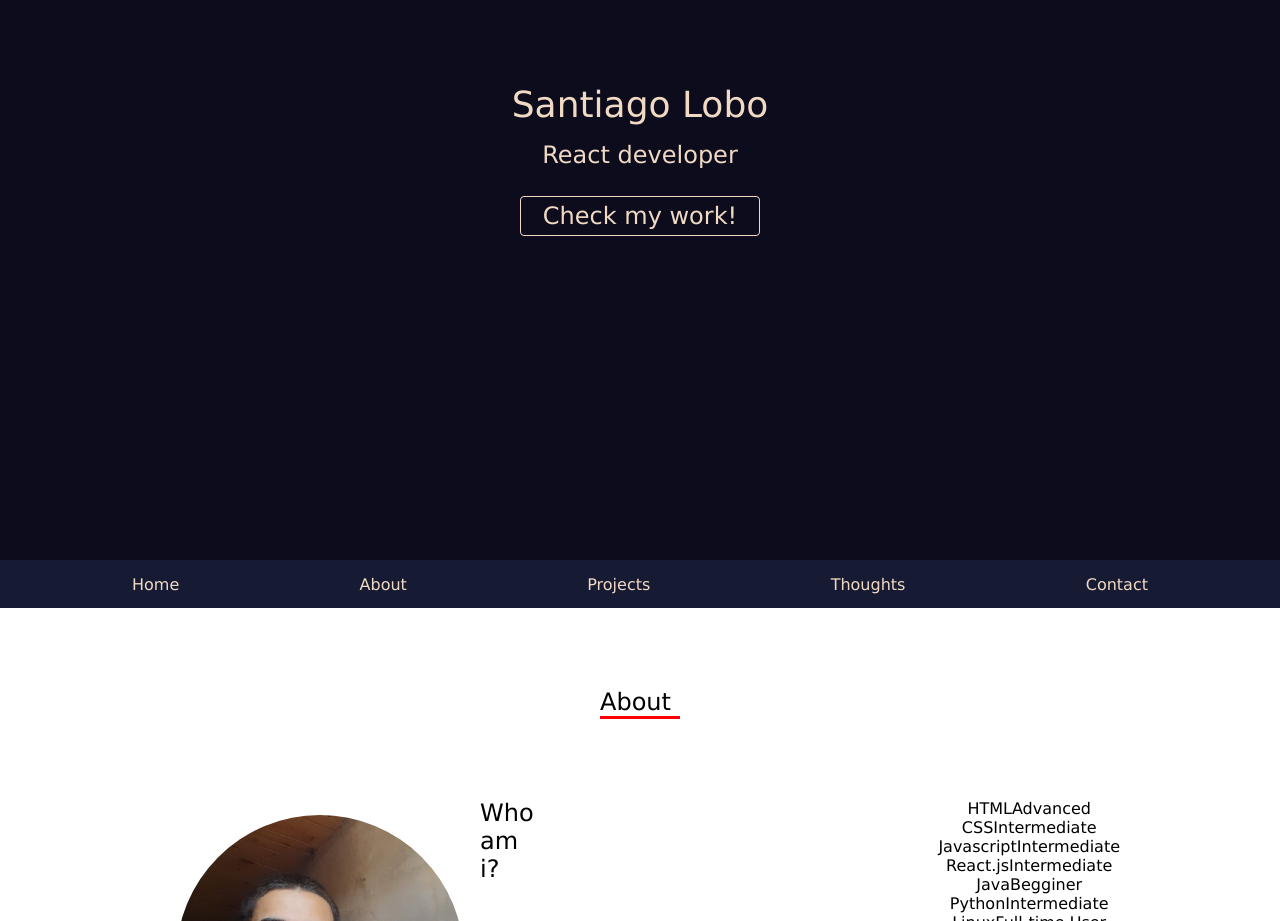
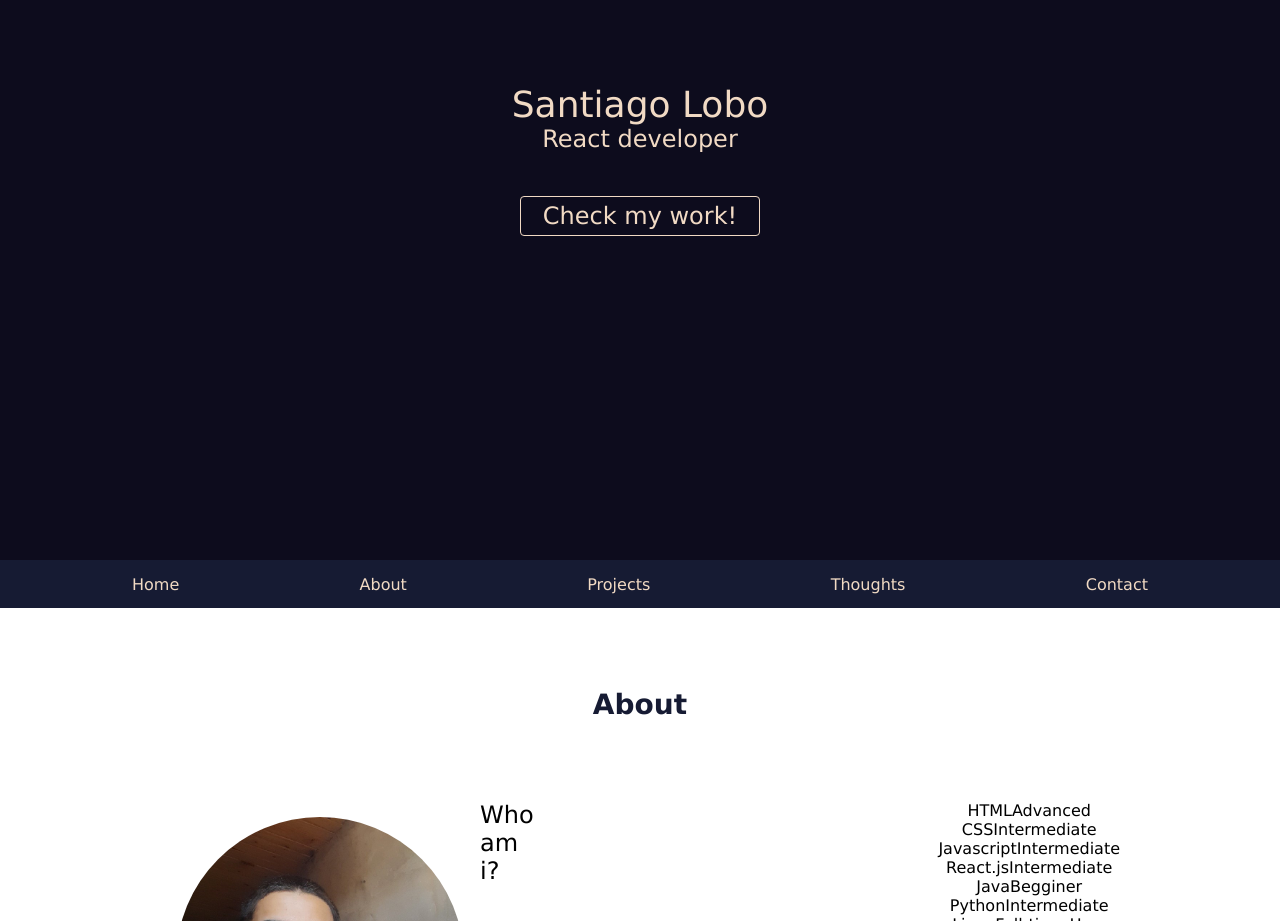
Before and after one commit to NewtonHead/portfolio, a React (Create React App) app: page / in a window 1280 px wide. Shown: the part 240-1161 px from the top of the page. Built offline with nearby package versions, Linux system fonts and the light colour scheme.

Commit message:
fixed some stuff lol

```diff
--- a/src/App.css
+++ b/src/App.css
@@ -118,8 +118,7 @@ li {
 #welcome-text h2 {
   font-size: 1.5rem;
   height: 4rem;
-  width: inherit;
-  margin: 1rem;
+  margin: 0;
 }
 
 #workButton {
@@ -249,23 +248,25 @@ p {
 }
 
 #aboutTitle {
-  width: 5rem;
+  font-size: 1.75rem;
   margin: auto;
   margin-top: 5rem;
-  border-bottom-color: red;
-  border-bottom-style: solid;
+  width: 100%;
+  text-align: center;
+  font-weight: 600;
+  color: var(--oxford-blue);
 }
 
 @media only screen and (max-device-width: 601px) {
-  h2 {
-    border-bottom-style: solid;
-    border-bottom-color: var(--oxford-blue);
-    width: 8rem;
-    margin-left: auto;
-    margin-right: auto;
+  #whoami {
+    width: 100%;
+    text-align: center;
+    font-weight: 600;
+    color: var(--oxford-blue);
   }
 
   .container {
+    margin-top: 2rem;
     height: 60rem;
     width: 20rem;
     flex-direction: column;
--- a/src/components/About/About.jsx
+++ b/src/components/About/About.jsx
@@ -4,7 +4,7 @@ function About() {
       <h1 id="aboutTitle">About</h1>
       <div className="container">
         <img src="/images/portfolio-image.jpg" alt="" srcset="" />
-        <h2>Who am i?</h2>
+        <h2 id="whoami">Who am i?</h2>
         <p id="paragraph">My name is Santiago, i live in Argentina
         and i am an independent Front-end developer
         </p>
```
